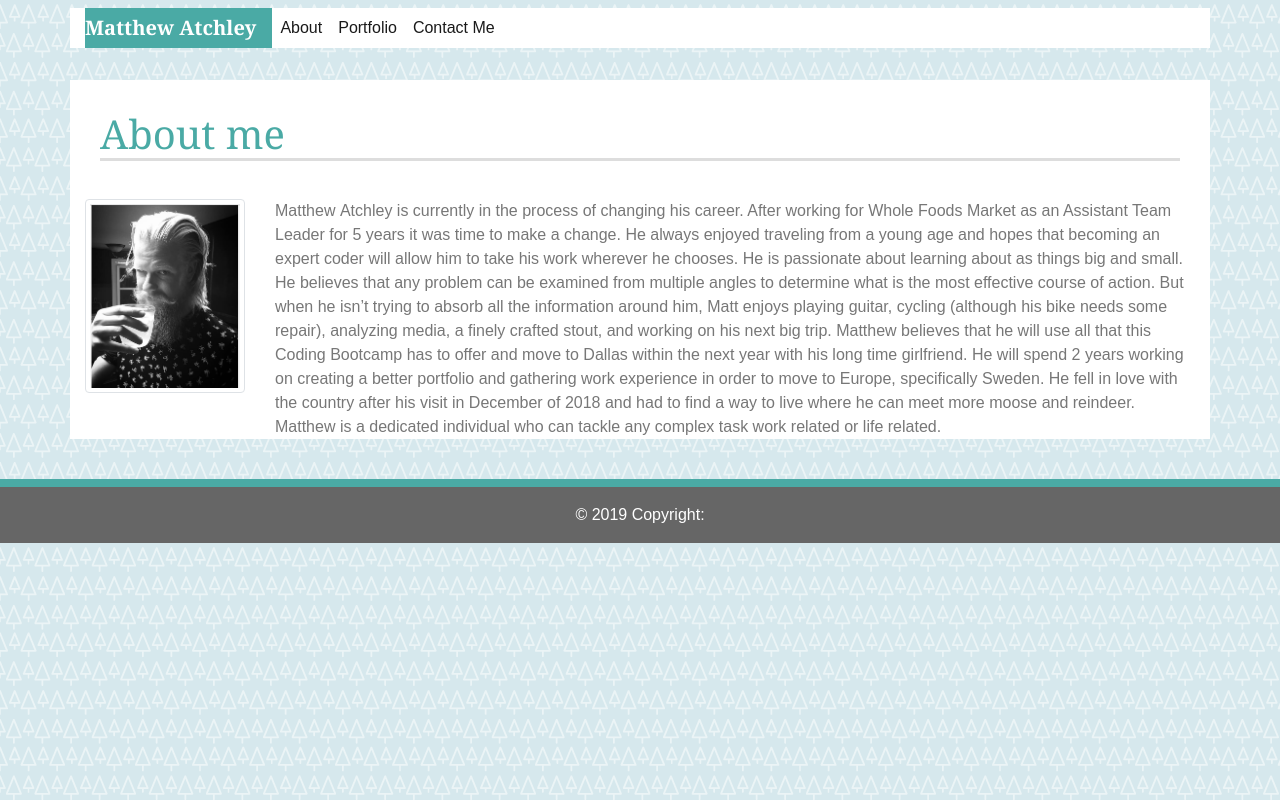
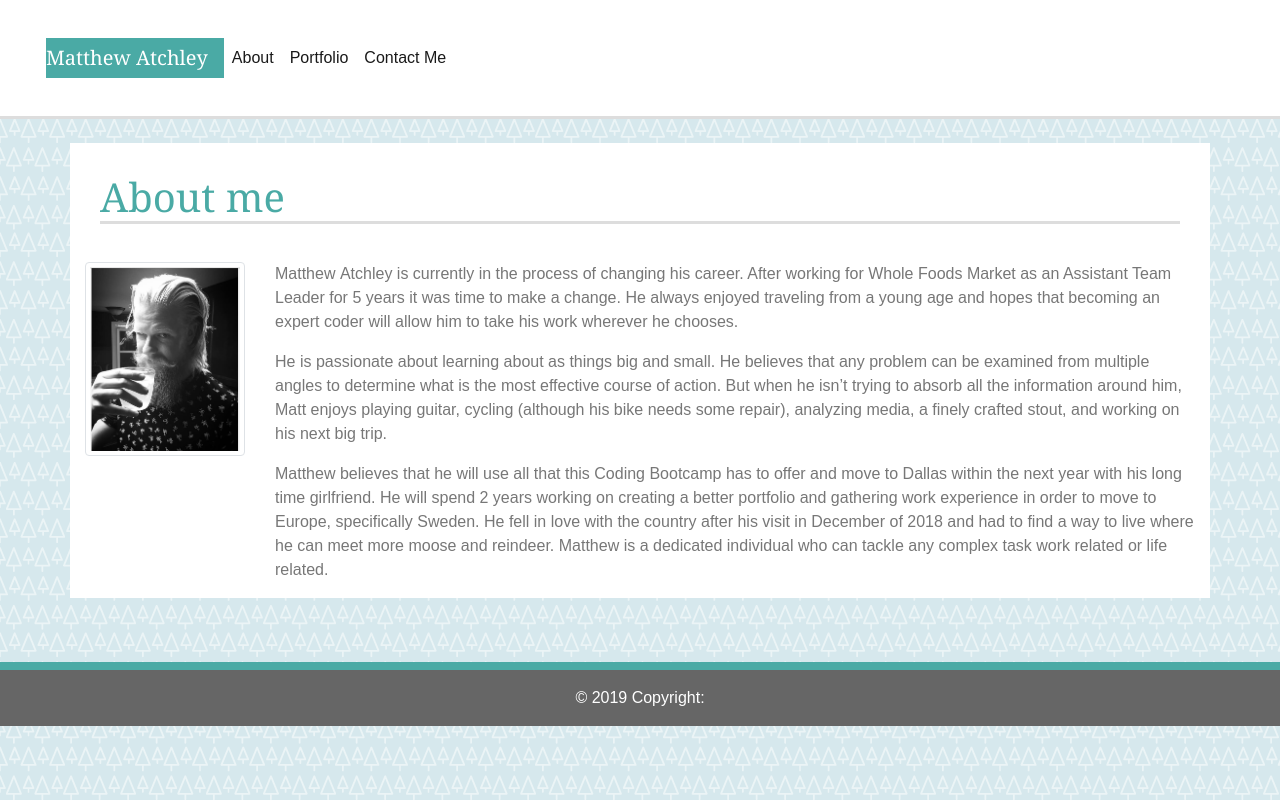
Before and after one commit to mattchley/Portfolio2.0, a plain HTML site: page index.html in a window 1280 px wide. Drawn offline with nearby package versions, Linux system fonts and the light colour scheme; files whose address does not match are found by name.

Commit message:
contactbtn

```diff
--- a/Style/Style.css
+++ b/Style/Style.css
@@ -13,7 +13,6 @@ body{
 
 .container{
   background-color: #ffffff;
-  padding:;
 }
 
 #Content{
@@ -21,18 +20,21 @@ body{
 }
 
 /* Header */
+.top{
+  background-color: #ffffff;
+  padding: 30px;
+  border-bottom: 3px solid #ddd;
+}
+
 .logo{
-  font-weight: bold;
   color: #ffffff;
   background-color: #4aaaa5;
   font-family: 'Georgia', Times, 'Times New Roman', serif;
-
 }
 header{
   position: relative;
   top: 0;
   max-width: 100%;
-
 }
 
 /* Footer */
@@ -57,12 +59,25 @@ header{
   bottom: 15px;
 }
 
+.card-text{
+  color: #ffffff;
+}
+
 /* Contact */
 
 #exampleFormControlInput3{
   height: 200px;
 }
+#submitbtn{
+  background-color: #4aaaa5;
+  padding: 10px;
+  width: 100px;
+  border: 3px solid #ddd;
 
+}
+form{
+  padding: 10px;
+}
 
 /* nav a { */
 	display: inline-block;
--- a/index.html
+++ b/index.html
@@ -11,8 +11,8 @@
 
 <header>
     <!-- Navigation bar needs[text align right, borders, text fill, font formatting,] -->
+    <div class="top">
         <nav class="navbar navbar-expand-lg navbar-light bg-#ffffff">
-        <div class="container">
             <div class="logo">
                 <a class="navbar-brand">Matthew Atchley</a>
             </div>
@@ -32,10 +32,11 @@
                         <a class="nav-link" href="https://mattchley.github.io/Contact.html">Contact Me</a>
                     </li>
             </div>
+        </nav>
     </div>
-    </nav>
 </header>
 <br>
+
 <body>
     <!-- Main Containter needs[border] -->
     <div class="container" id="Content">
@@ -52,32 +53,28 @@
                     src="/Users/matthewatchley/Desktop/Personal page 2.0/Portfolio2.0/Images/69011108_10220221672956524_629720691825967104_n.jpg">
             </div>
             <div class="col md-10">
-                Matthew Atchley is currently in the process of changing his career. After working for Whole
-                Foods Market as an
-                Assistant Team Leader for 5 years it was time to make a change. He always enjoyed traveling from
-                a young age and
-                hopes that becoming an expert coder will allow him to take his work wherever he chooses.
-                He is passionate about learning about as things big and small. He believes that any problem can
-                be examined from
-                multiple angles to determine what is the most effective course of action. But when he isn’t
-                trying to absorb all
-                the information around him, Matt enjoys playing guitar, cycling (although his bike needs some
-                repair), analyzing
-                media, a finely crafted stout, and working on his next big trip.
-                Matthew believes that he will use all that this Coding Bootcamp has to offer and move to Dallas
-                within the next
-                year with his long time girlfriend. He will spend 2 years working on creating a better portfolio
-                and gathering
-                work experience in order to move to Europe, specifically Sweden. He fell in love with the
-                country after his visit
-                in December of 2018 and had to find a way to live where he can meet more moose and reindeer.
-                Matthew is a dedicated individual who can tackle any complex task work related or life related.
+                <p>Matthew Atchley is currently in the process of changing his career. After working for Whole Foods
+                    Market as an Assistant Team Leader for 5 years it was time to make a change. He always enjoyed
+                    traveling from a young age and hopes that becoming an expert coder will allow him to take his work
+                    wherever he chooses.</p>
+                <p>He is passionate about learning about as things big and small. He believes that any problem can be
+                    examined from multiple angles to determine what is the most effective course of action. But when he
+                    isn’t trying to absorb all the information around him, Matt enjoys playing guitar, cycling (although
+                    his bike needs some repair), analyzing media, a finely crafted stout, and working on his next big
+                    trip.</p>
+                <p>Matthew believes that he will use all that this Coding Bootcamp has to offer and move to Dallas
+                    within the next year with his long time girlfriend. He will spend 2 years working on creating a
+                    better portfolio and gathering work experience in order to move to Europe, specifically Sweden. He
+                    fell in love with the country after his visit in December of 2018 and had to find a way to live
+                    where he can meet more moose and reindeer. Matthew is a dedicated individual who can tackle any
+                    complex task work related or life related.</p>
             </div>
         </div>
     </div>
 </body>
+<br>
 <footer>
-<!-- Footer needs{top border} -->
+    <!-- Footer -->
     <div class="foot">
         <div class="footer-copyright text-center py-3">© 2019 Copyright:
             <a href=> </a>
```
Also changed, not shown: Contact.html (+9 -8 lines), portfolio.html (+7 -5 lines). Lines whose indentation alone changed are shown as unchanged.
